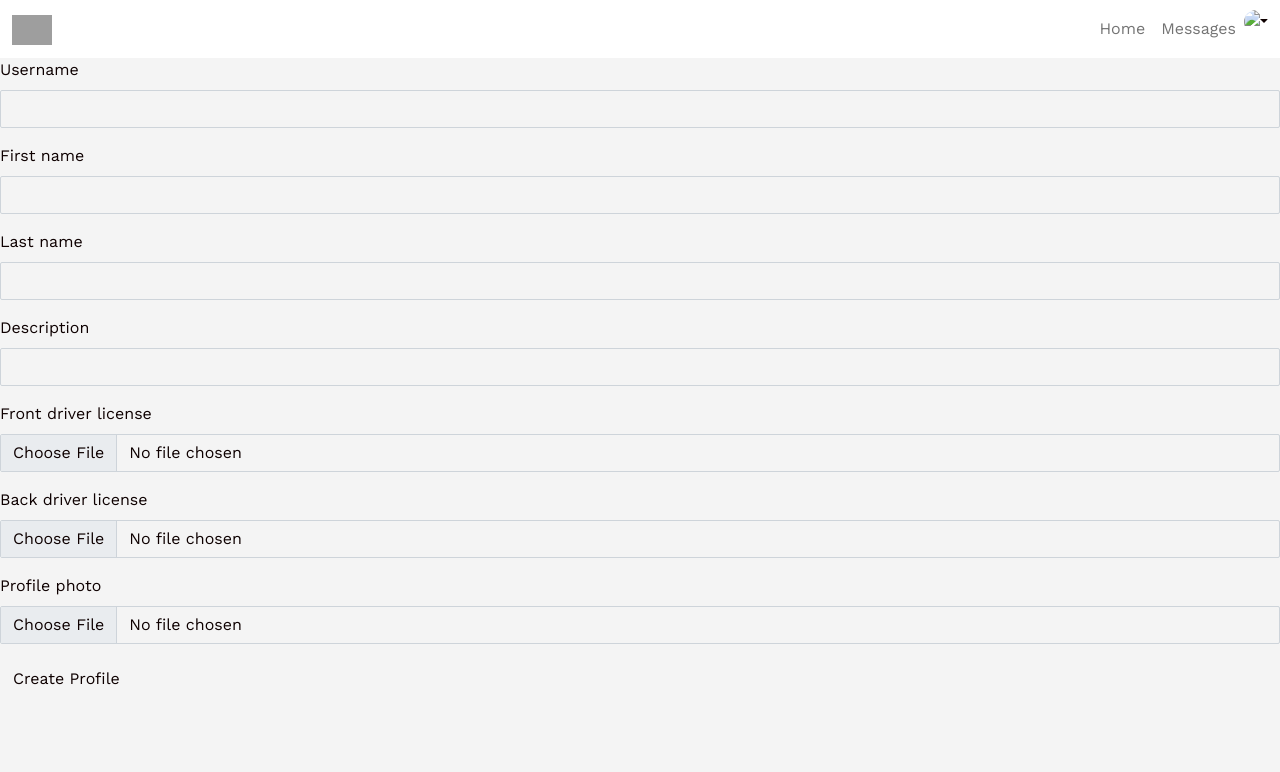
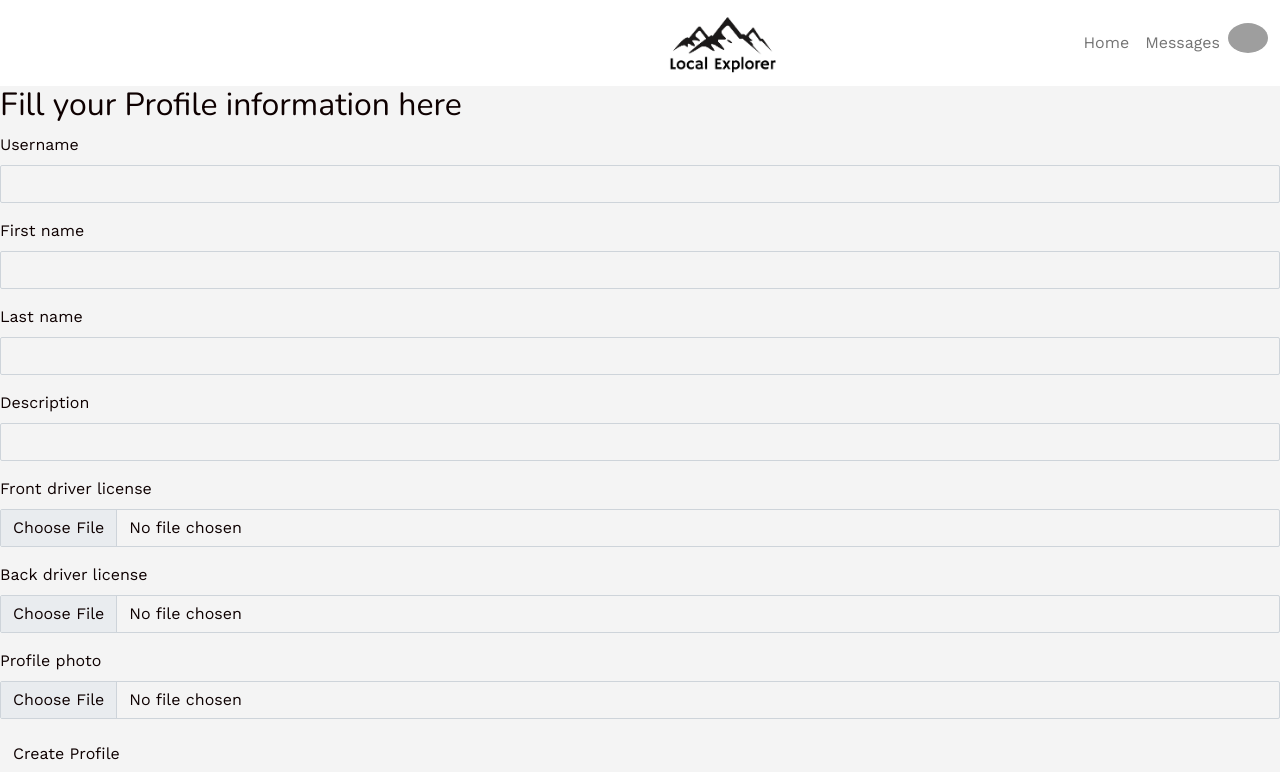
Before and after one commit to greenwoodt/LocalExplorer, a Rails app: page /profiles/new in a window 1280 px wide. Shown: the top 772 px of the page. Run offline with Rails 7, Linux system fonts and the light colour scheme; the visitor is signed in with stand-in values (Sample User, id 1); data that the repository does not hold is empty; style sheets or scripts are compiled from the project's sources; some libraries are stand-ins or nearby versions; grey boxes are pictures that could not be loaded.

Commit message:
cleaned up navbar

```diff
--- a/app/assets/stylesheets/components/_navbar.scss
+++ b/app/assets/stylesheets/components/_navbar.scss
@@ -8,5 +8,11 @@
 }
 
 .navbar-lewagon .navbar-brand img {
-  width: 40px;
+  width: 120px;
 }
+
+
+.nav-logo {
+  position: relative; left: 650px;
+  // margin: 0 auto;
+}
--- a/app/models/user.rb
+++ b/app/models/user.rb
@@ -3,4 +3,5 @@ class User < ApplicationRecord
   # :confirmable, :lockable, :timeoutable, :trackable and :omniauthable
   devise :database_authenticatable, :registerable,
          :recoverable, :rememberable, :validatable
+  has_one :profile
 end
--- a/app/views/profiles/new.html.erb
+++ b/app/views/profiles/new.html.erb
@@ -1,3 +1,5 @@
+<h2> Fill your Profile information here</h2>
+
 <div class="banner-createprofile">
   <%= simple_form_for(@profile) do |f| %>
     <div class="container-inputform">
--- a/app/views/profiles/show.html.erb
+++ b/app/views/profiles/show.html.erb
@@ -31,3 +31,4 @@
 
 
 <%= link_to "Update profile", edit_profile_path %>
+<%= link_to "View Trips", trips_path %>
--- a/app/views/shared/_navbar.html.erb
+++ b/app/views/shared/_navbar.html.erb
@@ -1,7 +1,8 @@
 <div class=" navbar navbar-expand-sm navbar-light navbar-lewagon">
   <div class="container-fluid">
     <%= link_to "#", class: "navbar-brand" do %>
-      <%= image_tag "https://raw.githubusercontent.com/lewagon/fullstack-images/master/uikit/logo.png" %>
+      <div class= "nav-logo"><%= image_tag "LocalExplorer.png" %>
+      </div>
     <% end %>
 
     <button class="navbar-toggler" type="button" data-bs-toggle="collapse" data-bs-target="#SupportedContent" aria-controls="SupportedContent" aria-expanded="false" aria-label="Toggle navigation">
@@ -18,14 +19,19 @@
             <%= link_to "Messages", "#", class: "nav-link" %>
           </li>
           <li class="nav-item dropdown">
-            <%= image_tag "https://kitt.lewagon.com/placeholder/users/ssaunier", class: "avatar dropdown-toggle", id: "navbarDropdown", data: { bs_toggle: "dropdown" }, 'aria-haspopup': true, 'aria-expanded': false %>
+            <% if current_user.profile.profile_photo.attached? %>
+              <%= cl_image_tag current_user.profile.profile_photo.key, class: "avatar dropdown-toggle", id: "navbarDropdown", data: { bs_toggle: "dropdown" }, 'aria-haspopup': true, 'aria-expanded': false %>
+              <% else %>
+              <%= image_tag "https://www.slotcharter.net/wp-content/uploads/2020/02/no-avatar.png", class: "avatar dropdown-toggle", id: "navbarDropdown", data: { bs_toggle: "dropdown" }, 'aria-haspopup': true, 'aria-expanded': false %>
+            <% end %>
             <div class="dropdown-menu dropdown-menu-end" aria-labelledby="navbarDropdown">
-              <% if user_signed_in? && !user_has_profile? %>
-                <%= link_to "Profile", profile_path, class: "dropdown-item" %>
+              <% if user_signed_in? && user_has_profile? %>
+                <%= link_to "Profile", profile_path(current_user.profile), class: "dropdown-item" %>
               <% else %>
               <%= link_to "Add Profile", new_profile_path, class: "dropdown-item" %>
               <% end %>
-              <%= link_to "Another action", "#", class: "dropdown-item" %>
+              <%= link_to "Home", root_path, class: "dropdown-item" %>
+              <%= link_to "Messages", "#", class: "dropdown-item" %>
               <%= link_to "Log out", destroy_user_session_path, data: {turbo_method: :delete}, class: "dropdown-item" %>
             </div>
           </li>
```
Also changed, not shown: app/assets/images/LocalExplorer.png (added).
